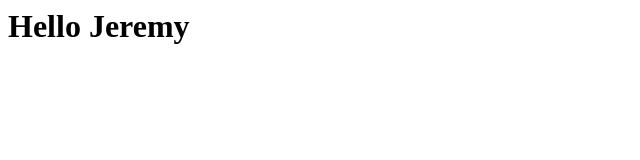
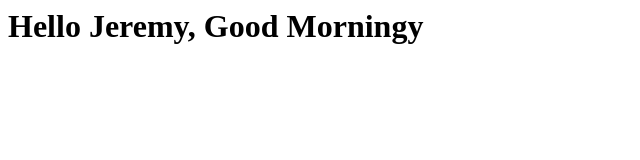
Before and after one commit to nagarajuulasa/ecr-jenkins-pipeline, a plain HTML site: page index.htm in a window 1280 px wide. Shown: the whole page, without its empty margins (0-640 px from the left). Drawn offline with Linux system fonts and the light colour scheme.

```diff
--- a/index.htm
+++ b/index.htm
@@ -1,6 +1,6 @@
 <html>
 <head><title>Hello Jeremy</title></head>
 <body>
-<h1>Hello Jeremy</h1>
+<h1>Hello Jeremy, Good Morningy</h1>
 </body>
 </html>
```
